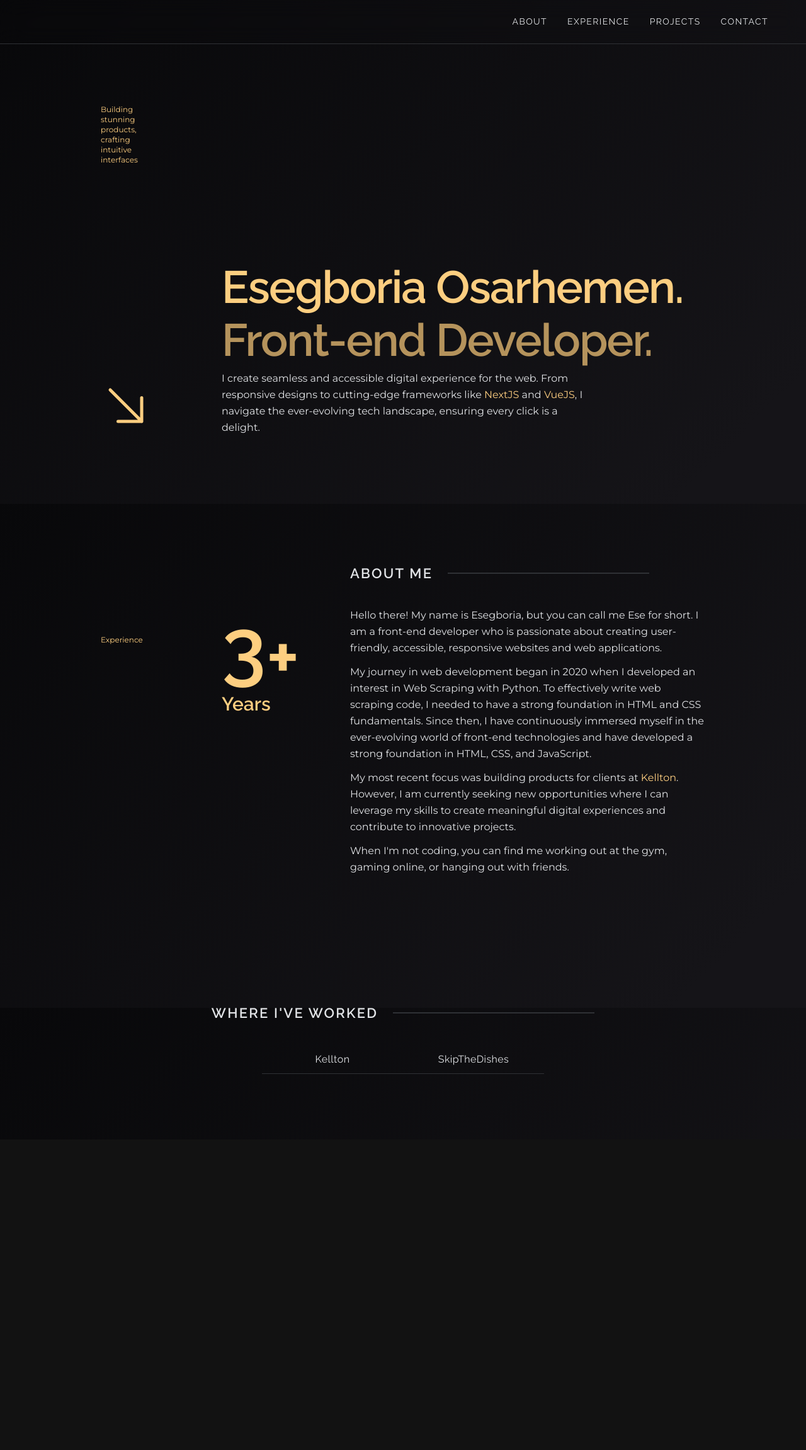
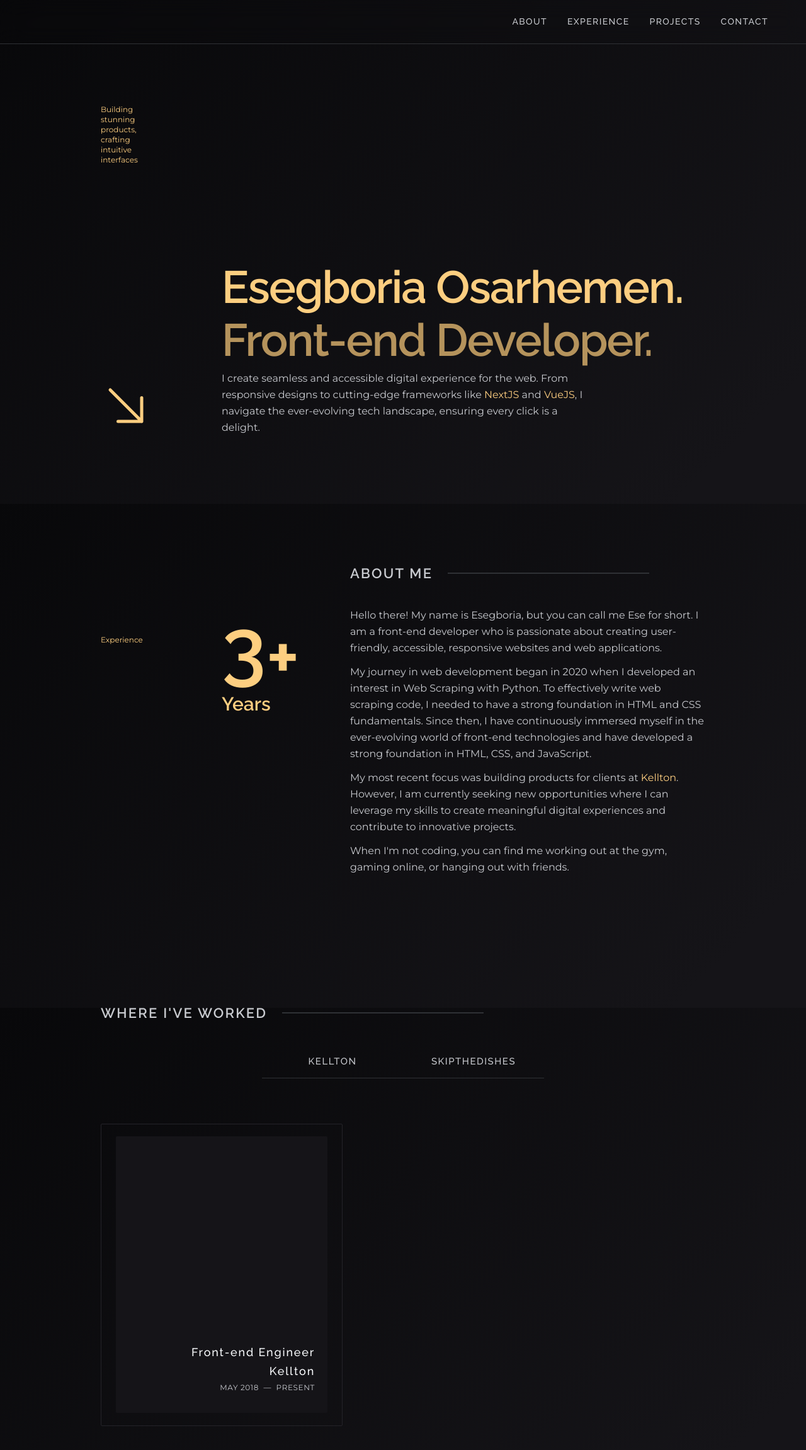
Before and after one commit to eseoooo/v1, a Next.js app: page / in a window 1280 px wide. Shown: the top 2302 px of the page at 63% size. Before the commit the page ends 1809 px from the top, so only its background shows below. Built offline with nearby package versions, Linux system fonts and the light colour scheme.

Commit message:
add job title panel

```diff
--- a/components/experience/experience-list.js
+++ b/components/experience/experience-list.js
@@ -1,7 +1,7 @@
 export default function ExperienceList() {
   const jobs = ["Kellton", "SkipTheDishes"];
   return (
-    <div className="flex justify-center">
+    <div className="flex justify-center mb-16">
       <menu
         aria-label="job list"
         className="scrollbar max-w-md sm:min-w-[448px] flex overflow-x-auto relative"
@@ -9,11 +9,11 @@ export default function ExperienceList() {
         {jobs.map((job, index) => (
           <li
             key={index}
-            className="border-b w-full min-w-36 border-dark-800 mb-2"
+            className="border-b w-full min-w-40 border-dark-800 mb-2"
           >
             <button
               type="button"
-              className="focused-link py-2 w-full text-sm md:text-base border-b-2 border-transparent hover:border-gold-700 hover:text-gold-700 hover:bg-gold-700/10 focus-visible:text-gold-700 focus-visible:bg-gold-700/10 duration-300 ease-out tracking-wide"
+              className="focused-link py-3 w-full font-medium text-base-base border-b-2 border-transparent hover:border-gold-700 hover:text-gold-700 hover:bg-gold-700/10 focus-visible:text-gold-700 focus-visible:bg-gold-700/10 duration-300 ease-out tracking-widest uppercase"
             >
               {job}
             </button>
--- a/components/experience/experience.js
+++ b/components/experience/experience.js
@@ -1,13 +1,15 @@
 import HeadingDash from "@/components/ui/heading-dash";
 import ExperienceList from "@/components/experience/experience-list";
+import JobTitlePanel from "@/components/experience/job-title-panel";
 
 export default function Experience() {
   return (
     <section id="experience" aria-label="where I've worked">
-      <HeadingDash className="justify-center">
-        where I&apos;ve worked
-      </HeadingDash>
+      <HeadingDash>where I&apos;ve worked</HeadingDash>
       <ExperienceList />
+      <div className="flex w-full">
+        <JobTitlePanel />
+      </div>
     </section>
   );
 }
--- /dev/null
+++ b/components/experience/job-title-panel.js
@@ -0,0 +1,11 @@
+export default function JobTitlePanel() {
+  return (
+    <div className="w-96 h-120 border border-dark-900 flex items-center justify-center rounded-sm ">
+      <div className="h-[92%] w-[88%] p-5 rounded-sm flex flex-col justify-end items-end bg-bg-gray-800">
+        <h4 className="mb-0.5">Front-end Engineer</h4>
+        <h4 className="mb-1">Kellton</h4>
+        <h6 className="uppercase">May 2018 &nbsp;—&nbsp; Present</h6>
+      </div>
+    </div>
+  );
+}
--- a/components/header/nav-link.js
+++ b/components/header/nav-link.js
@@ -4,7 +4,7 @@ export default function NavLink({ name, href }) {
   return (
     <li className="h-full">
       <Link
-        className="focused-link p-3 inline-flex tracking-widest uppercase h-full items-center border-b-2 border-transparent  hover:border-gold-700 hover:text-gold-700 hover:bg-gold-700/10
+        className="focused-link font-medium p-3 inline-flex tracking-widest uppercase h-full items-center border-b-2 border-transparent  hover:border-gold-700 hover:text-gold-700 hover:bg-gold-700/10
          focus-visible:text-gold-700 focus-visible:bg-gold-700/10 duration-300 ease-out"
         href={href}
       >
--- a/public/css/ui.css
+++ b/public/css/ui.css
@@ -4,7 +4,7 @@
   }
 
   body {
-    @apply scrollbar bg-gradient-315 from-bg-gray-800 from-10% to-bg-gray-900 to-100% min-h-dvh overscroll-none m-0 p-0 text-light-500 font-raleway box-border bg-fixed overflow-x-hidden overflow-y-auto;
+    @apply scrollbar bg-gradient-315 from-bg-gray-800 from-10% to-bg-gray-900 to-100% min-h-dvh overscroll-none m-0 p-0 text-light-600 font-raleway box-border bg-fixed overflow-x-hidden overflow-y-auto selection:text-bg-gray-900 selection:bg-light-500;
   }
 
   section {
@@ -35,6 +35,18 @@
 
   h3 {
     @apply md:text-lg lg:text-1.5xl uppercase font-semibold tracking-widest mb-10;
+  }
+
+  h4 {
+    @apply text-base md:text-lg tracking-widest font-medium text-slate-50;
+  }
+
+  h5 {
+    @apply text-sm md:text-base-base font-montserrat tracking-wider;
+  }
+
+  h6 {
+    @apply text-xxs md:text-xs font-montserrat tracking-wider;
   }
 
   p {
--- a/tailwind.config.js
+++ b/tailwind.config.js
@@ -20,6 +20,12 @@ module.exports = {
       spacing: {
         17.5: "4.375rem",
       },
+      width: {
+        100: "25rem",
+      },
+      height: {
+        120: "30rem",
+      },
       backgroundImage: {
         "gradient-315": "linear-gradient(315deg, var(--tw-gradient-stops))",
       },
@@ -29,6 +35,7 @@ module.exports = {
       fontSize: {
         xxs: "0.625rem",
         "base-sm": "0.8125rem",
+        "base-base": "0.9375rem",
         "1.5xl": "1.375rem",
         "8.5xl": "7rem",
       },
```
